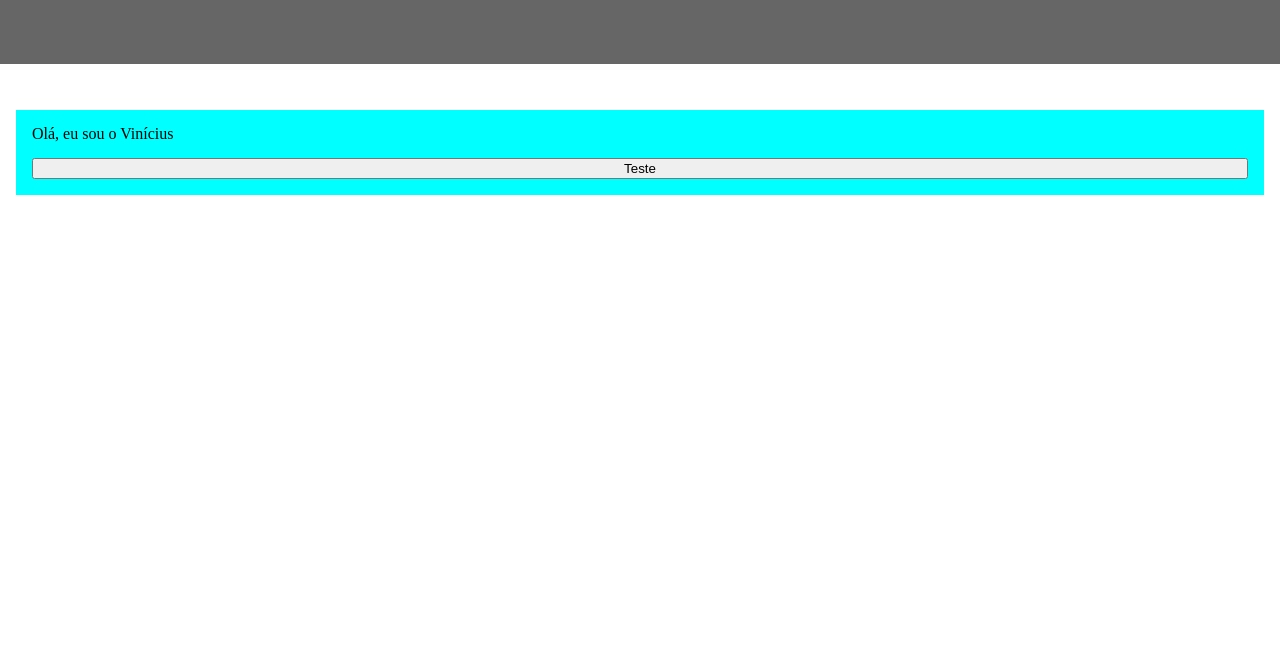
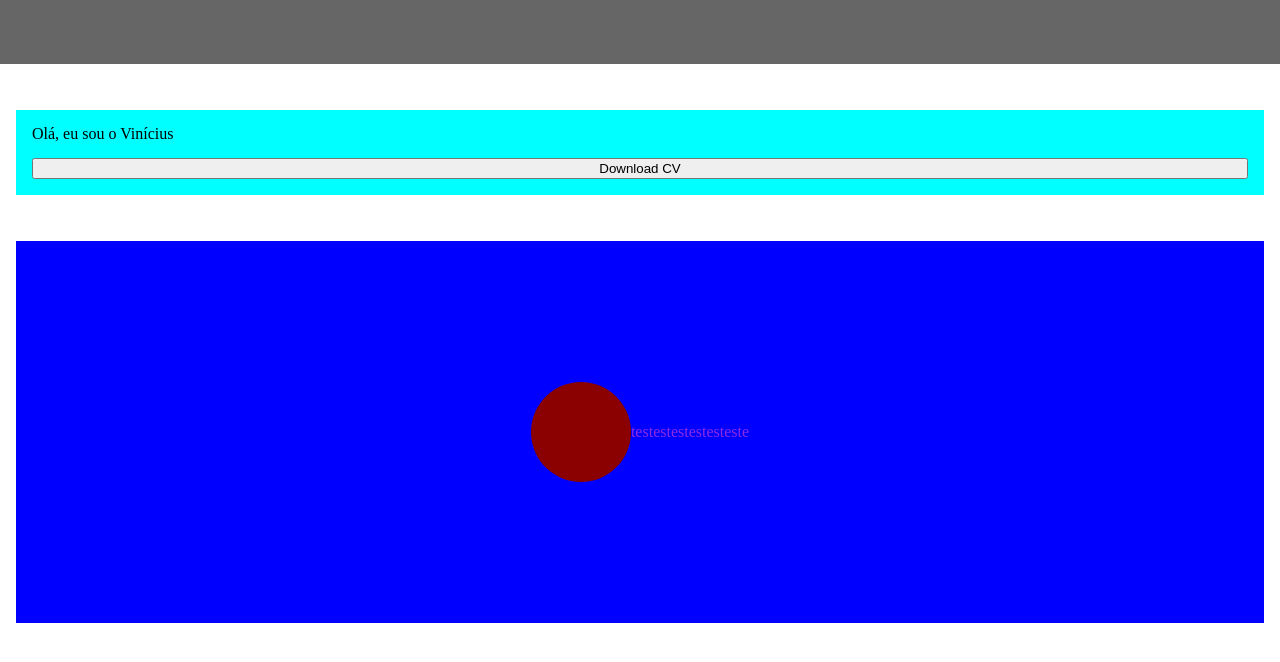
Before and after one commit to Oiachuva5/AepProgramWeb, a website: page Portifolio/index.html in a window 1280 px wide. Drawn offline with Linux system fonts and the light colour scheme.

Commit message:
Atualização no css
Criado circulo
Criado css para quebrar linha e quebrar coluna

```diff
--- a/Portifolio/index.html
+++ b/Portifolio/index.html
@@ -14,9 +14,16 @@
       <section class="main-banner">
         <div class="firstbox">
           <h1>Olá, eu sou o Vinícius</h1>
-          <input type="button" value="Teste" />
+          <input type="button" value="Download CV" />
         </div>
-        <div class="seccondbox"></div>
+        <div class="seccondbox">
+          <div class="circulo"></div>
+
+          <div class="campoTexto">
+
+            <p class="textStyle"> testestestestesteste</p>
+          </div>
+        </div>
       </section>
     </main>
     <footer></footer>
--- a/Portifolio/stylecss/styleSheet.css
+++ b/Portifolio/stylecss/styleSheet.css
@@ -36,7 +36,36 @@ main {
   justify-content: center;
   align-items: center;
 
-  background: blue;
+  background-color: blue;
+  color: aliceblue;
 
-  width: 100%;
+  padding: 16px;
+
+  width: auto;
+  height: 350px;
+
 }
+
+.campoTexto {
+
+}
+.textStyle {
+  color: blueviolet;
+}
+
+.circulo {
+  background: darkred;
+  border-radius: 50%;
+  width: 100px;
+  height: 100px;
+}
+
+.break-row{
+  flex-basis: 100%;
+  height: 0;
+}
+
+.break-colum{
+  flex-basis: 100%;
+  width: 0;
+}
```
